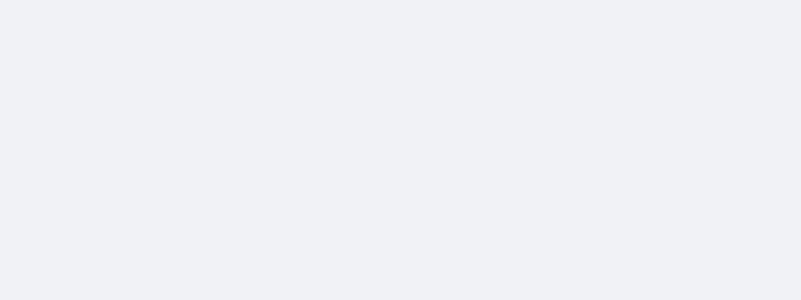
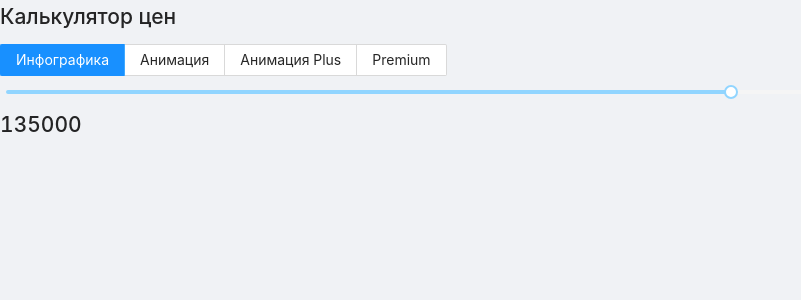
Before and after one commit to arti911/reactapp, a React (Create React App) app: page /#/calculator in a window 1280 px wide. Shown: the top 300 px of the page, without its empty margins (0-801 px from the left). Built offline with nearby package versions, Linux system fonts and the light colour scheme.

Commit message:
add calculator

```diff
--- a/src/App.tsx
+++ b/src/App.tsx
@@ -3,6 +3,7 @@ import { Layout } from "antd";
 
 import MainPage from "./components/Main";
 import Aviasales from "./Aviasales";
+import Calculator from "./Calculator";
 
 const { Content } = Layout;
 
@@ -11,6 +12,7 @@ const App = () => (
     <Content>
       <Route path="/" component={MainPage} exact />
       <Route path="/aviasales" component={Aviasales} exact />
+      <Route path="/calculator" component={Calculator} exact />
     </Content>
   </Router>
 );
--- /dev/null
+++ b/src/Calculator/components/Price/index.interface.ts
@@ -0,0 +1,3 @@
+export interface IPrice {
+  price: number;
+}
--- /dev/null
+++ b/src/Calculator/components/Price/index.tsx
@@ -0,0 +1,9 @@
+import { FC } from "react";
+
+import { IPrice } from "./index.interface";
+
+const Price: FC<IPrice> = (props) => {
+  return <h1>{ props.price }</h1>;
+};
+
+export default Price;
--- /dev/null
+++ b/src/Calculator/components/Range/index.interface.ts
@@ -0,0 +1,5 @@
+import { SliderSingleProps } from "antd";
+
+export interface IRange extends SliderSingleProps {
+  changeDurationHandler: (value: number) => void;
+}
--- /dev/null
+++ b/src/Calculator/components/Range/index.tsx
@@ -0,0 +1,9 @@
+import { Slider } from "antd";
+import { FC } from "react";
+import { IRange } from "./index.interface";
+
+const Range: FC<IRange> = (props) => {
+  return <Slider min={props.min} max={props.max} value={props.value} onChange={props.changeDurationHandler} />;
+};
+
+export default Range;
--- /dev/null
+++ b/src/Calculator/components/Tariffs/index.interface.ts
@@ -0,0 +1,6 @@
+import { RadioChangeEvent, RadioGroupProps } from "antd";
+
+export interface IRaioGroup extends RadioGroupProps {
+  list: Array<string>;
+  changeTariffHandler: (event: RadioChangeEvent) => void;
+}
--- /dev/null
+++ b/src/Calculator/components/Tariffs/index.tsx
@@ -0,0 +1,18 @@
+import { FC } from "react";
+import { Radio } from "antd";
+
+import { IRaioGroup } from "./index.interface";
+
+const Tariffs: FC<IRaioGroup> = (props) => {
+  return (
+    <Radio.Group
+      options={props.list}
+      optionType={props.optionType}
+      buttonStyle={props.buttonStyle}
+      value={props.defaultValue}
+      onChange={props.changeTariffHandler}
+    />
+  );
+};
+
+export default Tariffs;
--- /dev/null
+++ b/src/Calculator/constants.ts
@@ -0,0 +1,35 @@
+export interface ITariff {
+  label: string;
+  price: number;
+}
+
+const TYPE = {
+  INFO: "Инфографика",
+  ANIMATION: "Анимация",
+  ANIMATION_PLUS: "Анимация Plus",
+  PREMIUM: "Premium",
+};
+
+export const DEFAULT_TARIFF: ITariff = {
+  label: TYPE.INFO,
+  price: 750,
+};
+
+export const TARIFFS: Array<ITariff> = [
+  {
+    label: TYPE.INFO,
+    price: 750,
+  },
+  {
+    label: TYPE.ANIMATION,
+    price: 1500,
+  },
+  {
+    label: TYPE.ANIMATION_PLUS,
+    price: 2500,
+  },
+  {
+    label: TYPE.PREMIUM,
+    price: 3500,
+  },
+];
--- /dev/null
+++ b/src/Calculator/index.tsx
@@ -0,0 +1,48 @@
+import { useState } from "react";
+import { RadioChangeEvent } from "antd";
+
+import Tariffs from "./components/Tariffs";
+import Range from "./components/Range";
+import { DEFAULT_TARIFF, ITariff, TARIFFS } from "./constants";
+import Price from "./components/Price";
+
+const Calculator = () => {
+  const [ tariff, setTariff ] = useState<ITariff>(DEFAULT_TARIFF);
+  const [ countSecond, setCountSecond ] = useState<number>(180);
+
+  const onChangeTariff = (event: RadioChangeEvent): void => {
+    const tariff: ITariff | undefined = TARIFFS.find((tariff) => tariff.label === event.target.value);
+
+    if (tariff !== undefined) {
+      setTariff(tariff);
+    }
+  };
+
+  const onChangeDuration = (value: number): void => {
+    setCountSecond(value);
+  };
+
+  const price: number = tariff.price * countSecond;
+
+  return (
+    <>
+      <h1>Калькулятор цен</h1>
+      <Tariffs
+        list={TARIFFS.map((item) => item.label)}
+        optionType="button"
+        buttonStyle="solid"
+        defaultValue={tariff.label}
+        changeTariffHandler={onChangeTariff}
+      />
+      <Range
+        value={countSecond}
+        min={20}
+        max={300}
+        changeDurationHandler={onChangeDuration}
+      />
+      <Price price={price} />
+    </>
+  );
+};
+
+export default Calculator;
```
